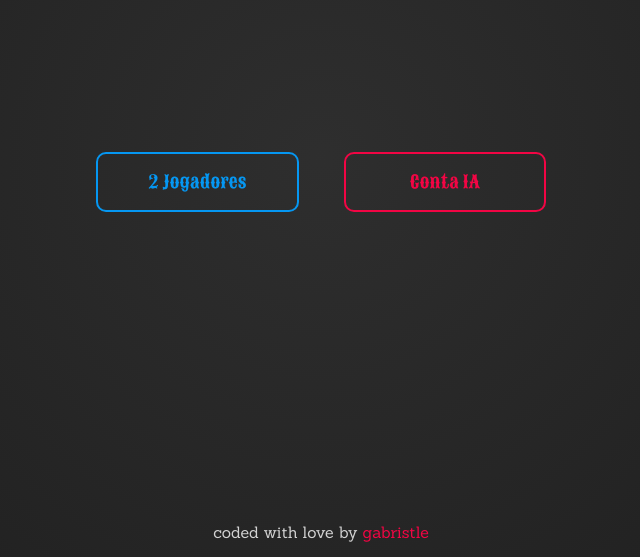
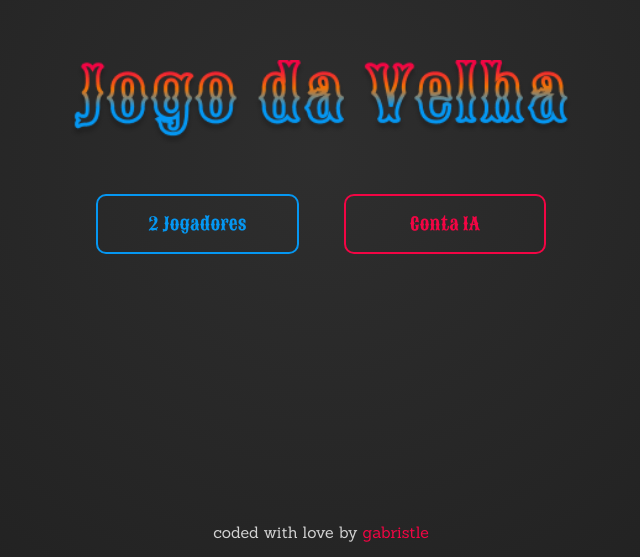
Before and after one commit to gabristle/jogo-da-velha, a plain HTML site: page index.html in a window 1280 px wide. Shown: the part 243-800 px from the top of the page, without its empty margins (319-959 px from the left). Drawn offline with Linux system fonts and the light colour scheme.

Commit message:
fiz paths

```diff
--- a/index.html
+++ b/index.html
@@ -8,7 +8,7 @@
 </head>
 <body>
     <main>
-        <img src="assets/Jogo da Velha.png" alt="">
+        <img src="styles/assets/Jogo da Velha.png" alt="">
         <div class="option--buttons">
             <button id="option--2players">2 Jogadores</button>
             <button id="option--ia">Conta IA</button>
```
